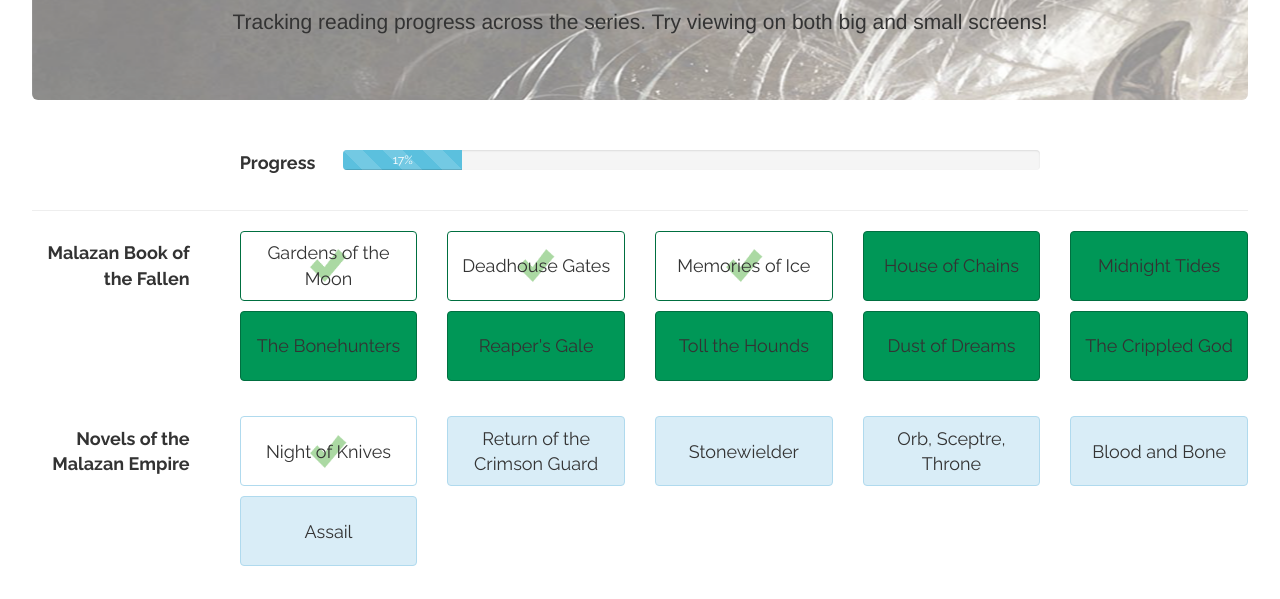
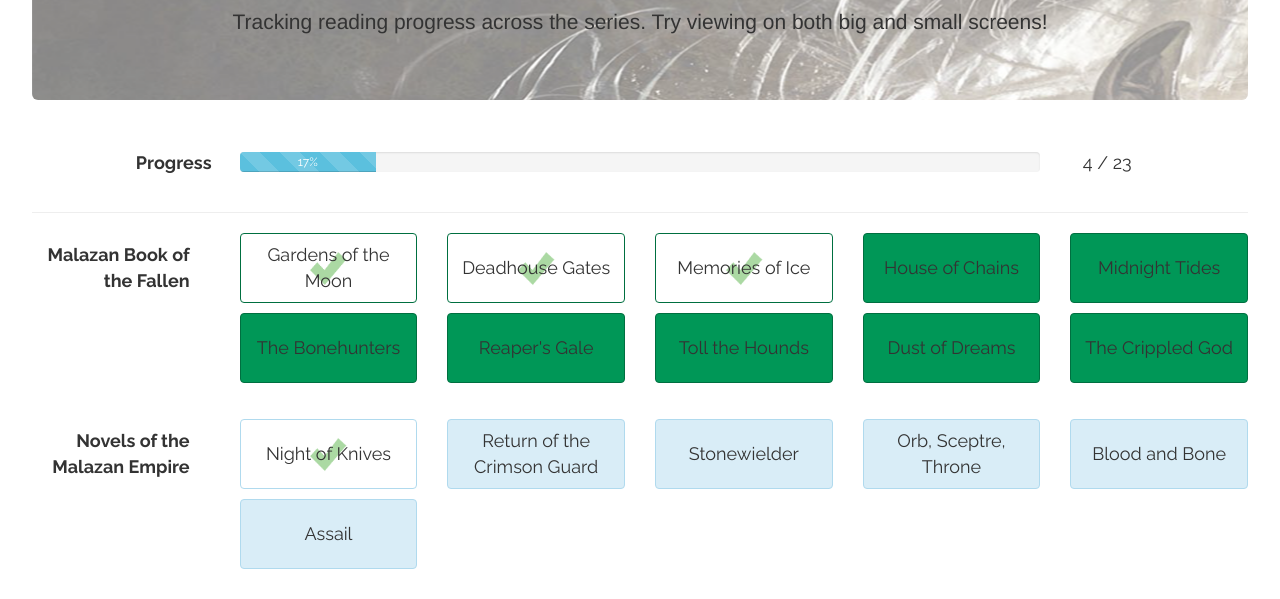
Before and after one commit to ceva24/malazan-read, a plain HTML site: page index.html in a window 1280 px wide. Shown: the part 180-779 px from the top of the page. Drawn offline with Linux system fonts and the light colour scheme.

Commit message:
added progress counter

```diff
--- a/css/malazan-read.css
+++ b/css/malazan-read.css
@@ -23,8 +23,17 @@
     font-size: large;
 }
 
+.progress-bar-container {
+    padding-top: 0.2%;
+}
+
+#read-progress-counter {
+    text-align: center;
+}
+
 .title {
     font-weight: bold;
+    text-align: center;
 }
 
 .series {
--- a/index.html
+++ b/index.html
@@ -35,11 +35,16 @@
             <div class="content">
 
                 <div class="row">
-                    <div class="col-lg-1 col-lg-offset-2"><p class="title">Progress</p></div>
-                    <div class="col-lg-7">
+                    <div class="col-lg-1 col-lg-offset-1">
+                        <p class="title">Progress</p>
+                    </div>
+                    <div class="col-lg-8 progress-bar-container">
                         <div class="progress">
                             <div id="read-percent-progress-bar" class="progress-bar progress-bar-striped" role="progressbar" aria-valuemin="0" aria-valuemax="100"></div>
                         </div>
+                    </div>
+                    <div class="col-lg-1">
+                        <p id="read-progress-counter" />
                     </div>
                 </div>
                 <hr>
--- a/js/malazan-read.js
+++ b/js/malazan-read.js
@@ -1,11 +1,24 @@
 $(function () { $('[data-toggle="tooltip"]').tooltip() });
 
-$(setTimeout(function() { setProgressBarValue() }, 500));
+$(setProgressBarAndCounterValues());
 
-function setProgressBarValue() {
+function setProgressBarAndCounterValues() {
 
     var books = $(".book").length - $(".unreleased").length;
     var read = $(".read").length;
+
+    setProgressCounterValue(books, read);
+
+    setTimeout(function() { setProgressBarValue(books, read) }, 500);
+}
+
+function setProgressCounterValue(books, read) {
+
+    $("#read-progress-counter").html(read + " / " + books);
+}
+
+function setProgressBarValue(books, read) {
+
     var percent = Math.floor((read / books) * 100);
 
     switch (percent) {
```
